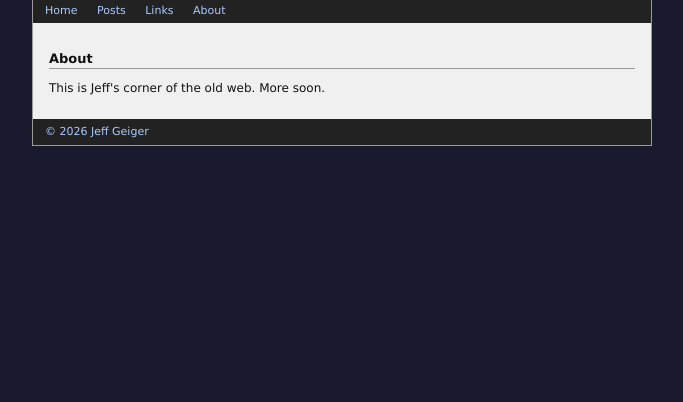
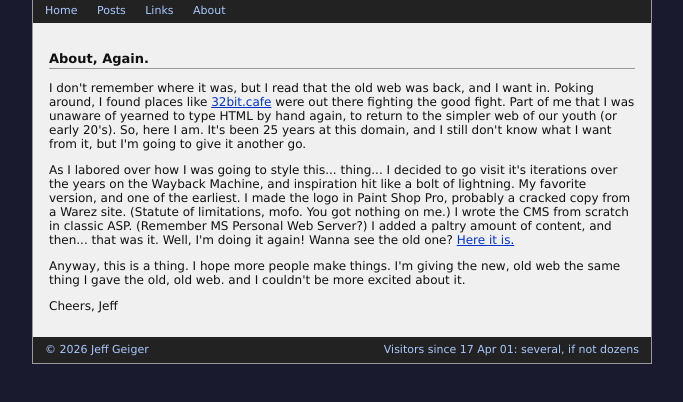
Before and after one commit to jeffgeiger/jgdotcom, a plain HTML site: page about/index.html in a window 1280 px wide. Shown: the part 112-514 px from the top of the page, without its empty margins (298-981 px from the left). Drawn offline with Linux system fonts and the light colour scheme.

Commit message:
deploy: jeffgeiger/jgdotcom-src@29da0032513f3641b3f2e44a766d5356f1f14243

```diff
--- a/about/index.html
+++ b/about/index.html
@@ -3,7 +3,7 @@
 <head>
   <meta charset="utf-8">
   <meta name="viewport" content="width=device-width, initial-scale=1">
-  <title>About | Jeff&#39;s Corner of the Old Web</title>
+  <title>About, Again. | Jeff&#39;s Corner of the Old Web</title>
   <link rel="stylesheet" href="/jgdotcom/static/style.css">
 </head>
 <body>
@@ -22,8 +22,12 @@
 
     <div id="content">
       <article>
-  <h2>About</h2>
-  <p>This is Jeff's corner of the old web. More soon.</p>
+  <h2>About, Again.</h2>
+  <p>I don't remember where it was, but I read that the old web was back, and I want in. Poking around, I found places like <a href="https://32bit.cafe">32bit.cafe</a> were out there fighting the good fight. Part of me that I was unaware of yearned to type HTML by hand again, to return to the simpler web of our youth (or early 20's). So, here I am. It's been 25 years at this domain, and I still don't know what I want from it, but I'm going to give it another go.</p>
+<p>As I labored over how I was going to style this... thing... I decided to go visit it's iterations over the years on the Wayback Machine, and inspiration hit like a bolt of lightning. My favorite version, and one of the earliest. I made the logo in Paint Shop Pro, probably a cracked copy from a Warez site. (Statute of limitations, mofo. You got nothing on me.) I wrote the CMS from scratch in classic ASP. (Remember MS Personal Web Server?) I added a paltry amount of content, and then... that was it. Well, I'm doing it again! Wanna see the old one? <a href="https://web.archive.org/web/20011214093937/http://www.jeffgeiger.com/about.asp">Here it is.</a></p>
+<p>Anyway, this is a thing. I hope more people make things. I'm giving the new, old web the same thing I gave the old, old web. and I couldn't be more excited about it.</p>
+<p>Cheers,
+Jeff</p>
 
 </article>
 
@@ -32,6 +36,7 @@
 
     <div id="footer">
       <p>&copy; 2026 Jeff Geiger</p>
+      <p>Visitors since 17 Apr 01: several, if not dozens</p>
     </div>
 
   </div>
--- a/static/style.css
+++ b/static/style.css
@@ -100,6 +100,9 @@ blockquote.link-note {
   padding: 0.4rem 0.75rem;
   font-size: 11px;
   color: #aac8ff;
+  display: flex;
+  justify-content: space-between;
+  align-items: center;
 }
 
 #footer p {
```
Also changed, not shown: index.html (+1 -0 lines), links/32bit-cafe/index.html (+1 -0 lines), links/index.html (+1 -0 lines), posts/hello-world/index.html (+1 -0 lines), posts/index.html (+1 -0 lines), tags/community/index.html (+1 -0 lines), tags/meta/index.html (+1 -0 lines), tags/oldweb/index.html (+1 -0 lines).
